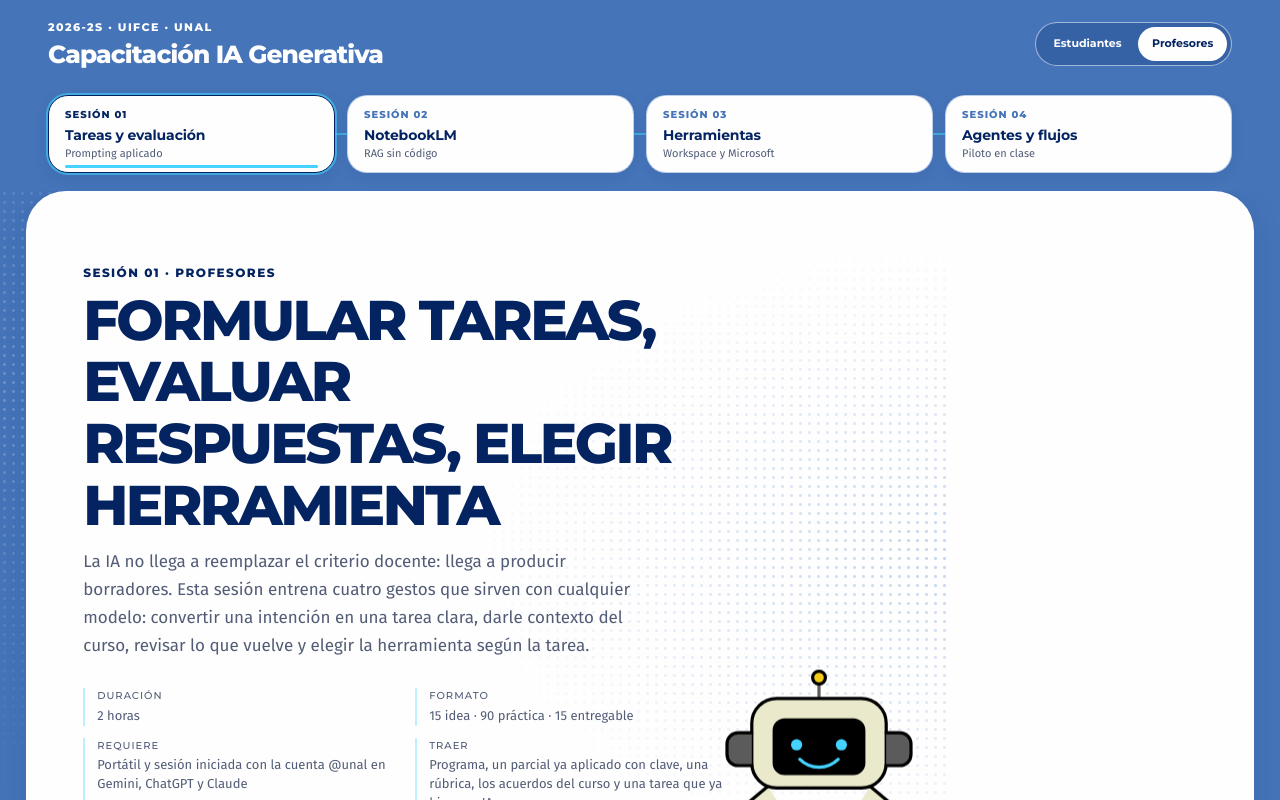
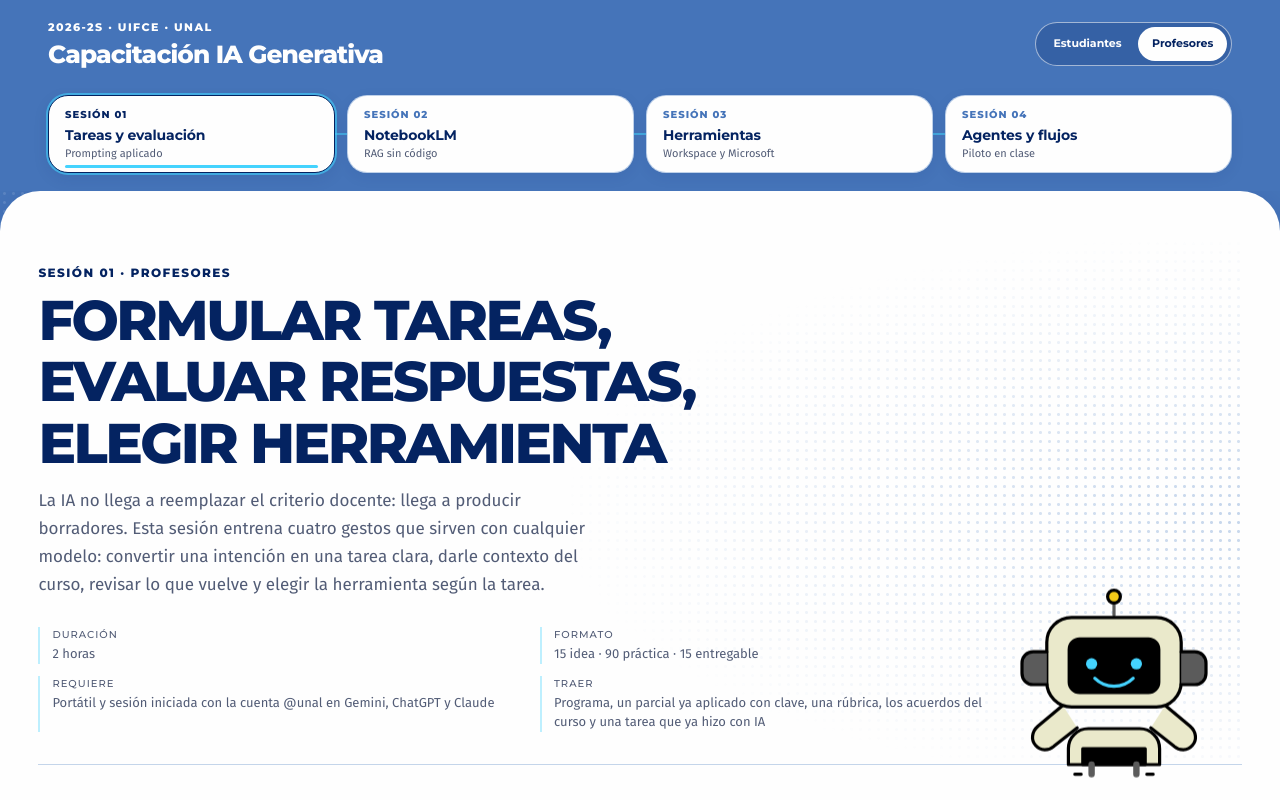
Before and after one commit to its-camilo/capacitacion-ia-generativa, a React (Vite) app: page /profesores/fundamentos in a window 1280 px wide. Shown: the top 800 px of the page. Built offline with nearby package versions, Linux system fonts and the light colour scheme; a web font is replaced by a local one.

Commit message:
Ampliar contenido y redondear esquinas

```diff
--- a/src/index.css
+++ b/src/index.css
@@ -38,6 +38,7 @@ p {
 button,
 input {
   font: inherit;
+  border-radius: var(--radius-sm);
 }
 
 :focus-visible {
@@ -132,7 +133,7 @@ input {
   display: grid;
   grid-template-columns: repeat(4, minmax(0, 1fr));
   gap: 0.75rem;
-  width: min(100%, var(--content-max));
+  width: 100%;
   margin: 0 auto;
 }
 
@@ -220,10 +221,10 @@ input {
 
 .main-content {
   flex: 1;
-  width: min(calc(100% - clamp(1.5rem, 4vw, 4rem)), 88rem);
+  width: 100%;
   margin: 0 auto;
-  padding: clamp(2rem, 5vw, 4.5rem) clamp(1rem, 4.5vw, 4.5rem) clamp(3rem, 7vw, 6rem);
-  border-radius: var(--radius-card) var(--radius-card) 0 0;
+  padding: clamp(2rem, 5vw, 4.5rem) clamp(1rem, 3vw, 3rem) clamp(3rem, 7vw, 6rem);
+  border-radius: var(--radius-card);
   background: var(--color-surface-base);
   box-shadow: var(--shadow-soft);
 }
@@ -354,7 +355,7 @@ input {
   .main-content {
     width: calc(100% - 1.5rem);
     padding: 2rem 1rem 3rem;
-    border-radius: 1.5rem 1.5rem 0 0;
+    border-radius: 1.5rem;
   }
 
   .site-footer {
@@ -451,3 +452,13 @@ input {
     width: 3rem;
   }
 }
+
+.main-content svg rect:not([rx]) {
+  rx: 6px;
+}
+
+@media (max-width: 600px) and (orientation: landscape) {
+  .main-content {
+    width: 100%;
+  }
+}
--- a/src/styles/fundamentos.css
+++ b/src/styles/fundamentos.css
@@ -156,7 +156,7 @@
   padding: 0.875rem 1rem;
   border-left: 3px solid var(--color-violet);
   background: rgba(107, 92, 231, 0.08);
-  border-radius: 0 var(--radius-sm) var(--radius-sm) 0;
+  border-radius: var(--radius-sm);
   font-size: 0.875rem;
   color: var(--color-muted);
   max-width: 65ch;
--- a/src/styles/practica-mcp.css
+++ b/src/styles/practica-mcp.css
@@ -1,6 +1,6 @@
 .practica-mcp {
   width: 100%;
-  max-width: 48rem;
+  max-width: none;
 }
 
 .practica-mcp__content {
--- a/src/styles/profesor.css
+++ b/src/styles/profesor.css
@@ -1,6 +1,6 @@
 .prof-page {
   --color-signal: var(--color-primary-dark);
-  max-width: 54rem;
+  max-width: none;
 }
 
 .prof-page .fund-section {
```
